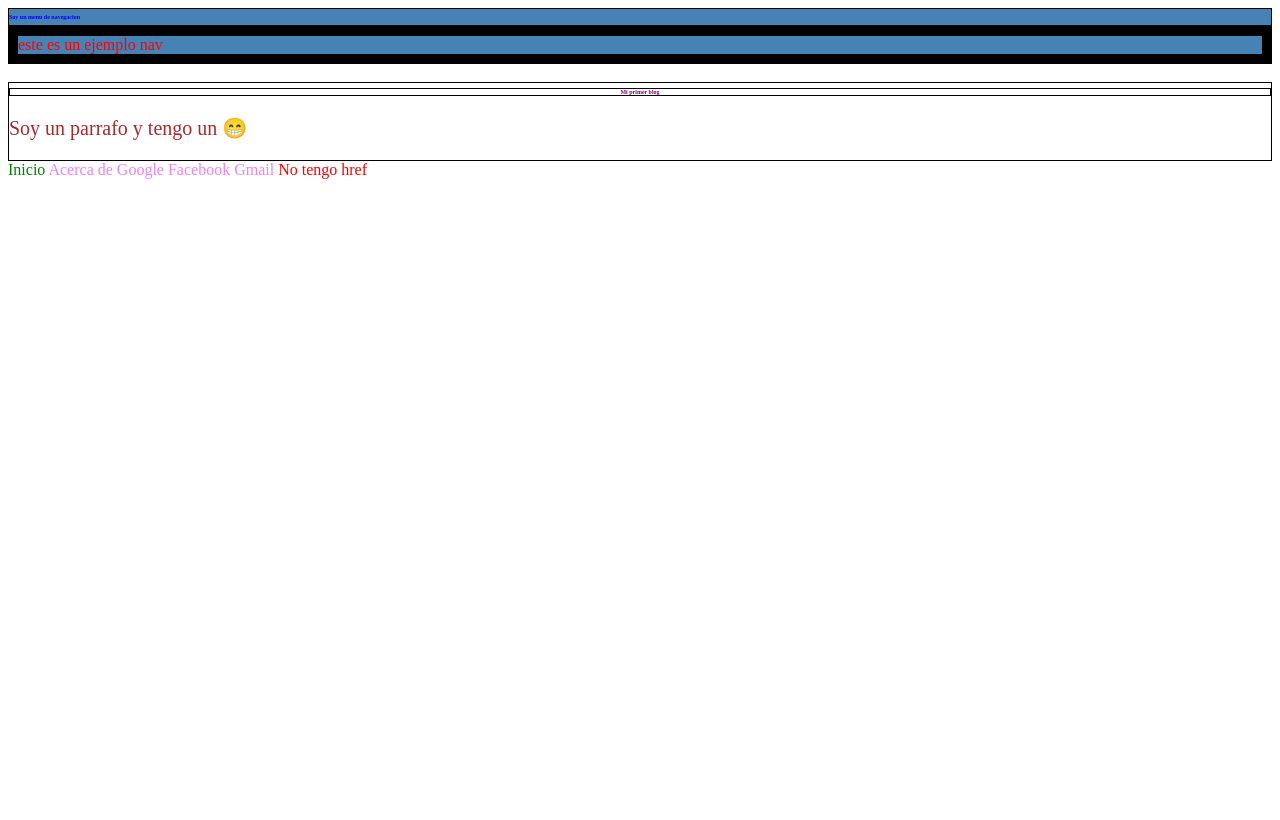
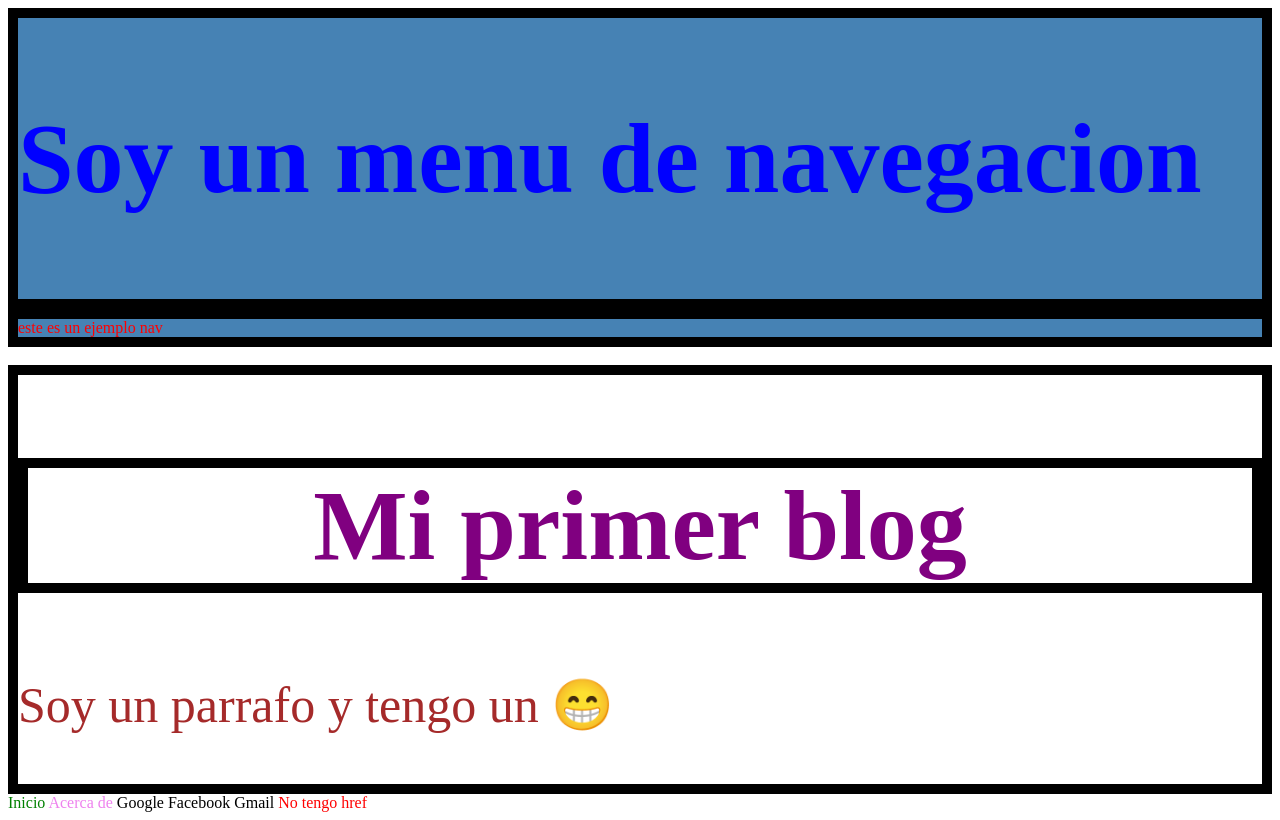
Before and after one commit to sebas159fors/sebas159fors.github.io, a plain HTML site: page index.html in a window 1280 px wide. Drawn offline with Linux system fonts and the light colour scheme.

Commit message:
Update estilos.css

```diff
--- a/estilos.css
+++ b/estilos.css
@@ -7,7 +7,7 @@ selector
 */
 .clasex
 {
-    border:1px solid black;
+    border:10px solid black;
 }
 nav /*selector de tipo: elemento o etiqueta*/
 {
@@ -25,17 +25,17 @@ h2
 }
 .otraclase
 {
-    border: 1px solid black;
+    border: 10px solid black;
 }
 
 #idsec/*selector de tipo: id*/
 {
-    border: 1px solid black;
+    border: 10px solid black;
 }
 .😁
 {
     color:brown;
-    font-size: 20px;
+    font-size: 50px;
 }
 */*selector de tipo: universal*/
 {
@@ -44,7 +44,7 @@ h2
 
 h2[class]/*selector de tipo: atributo*/
 {
-    font-size: 6px;
+    font-size: 100px;
 }
 [href]
 {
@@ -55,3 +55,16 @@ h2[class]/*selector de tipo: atributo*/
 {
     color:green;
 }
+[href^="htttps"]/*valor relativo al inicio*/
+{
+    color: black;
+}
+[href$="..com"]/*valor relativo al final*/
+{
+    color: lightskyblue;
+}
+
+[href*="www"]/*valor relativo al medio*/
+{
+    color: black;
+}
```
